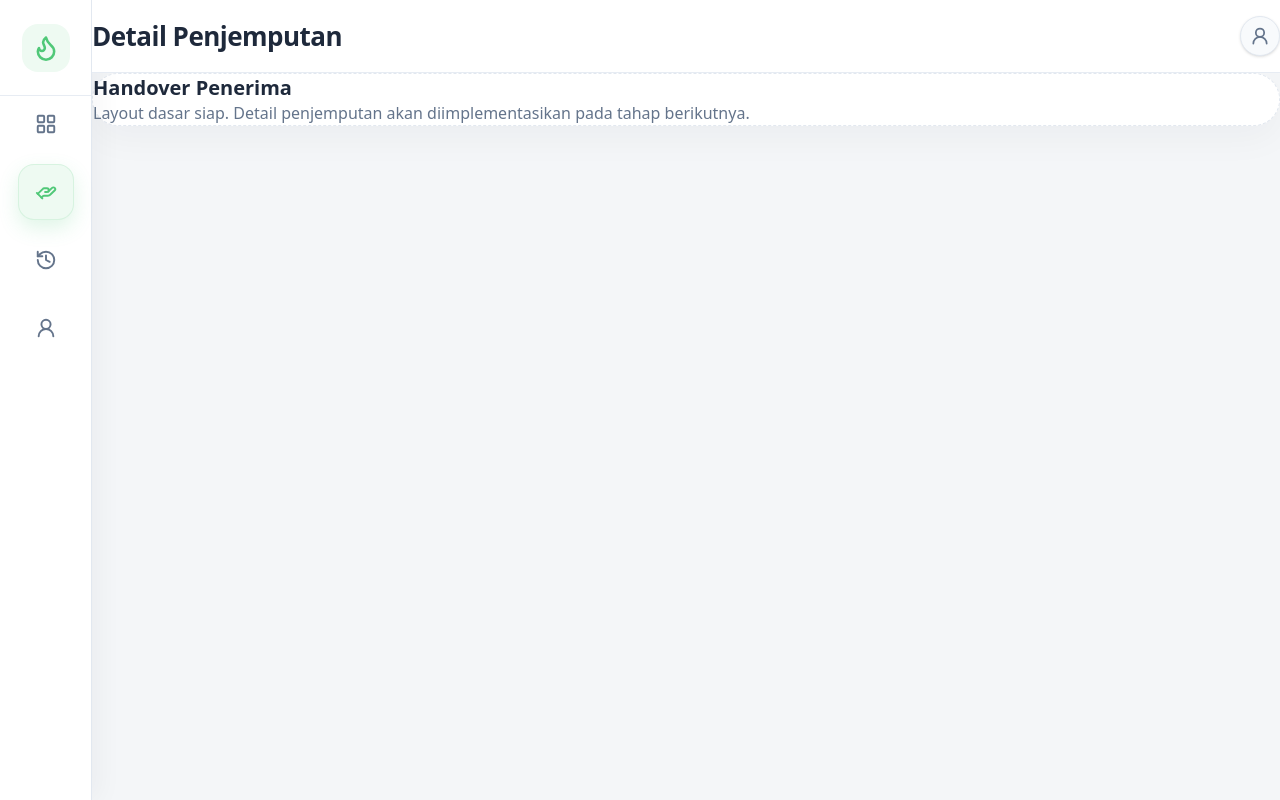
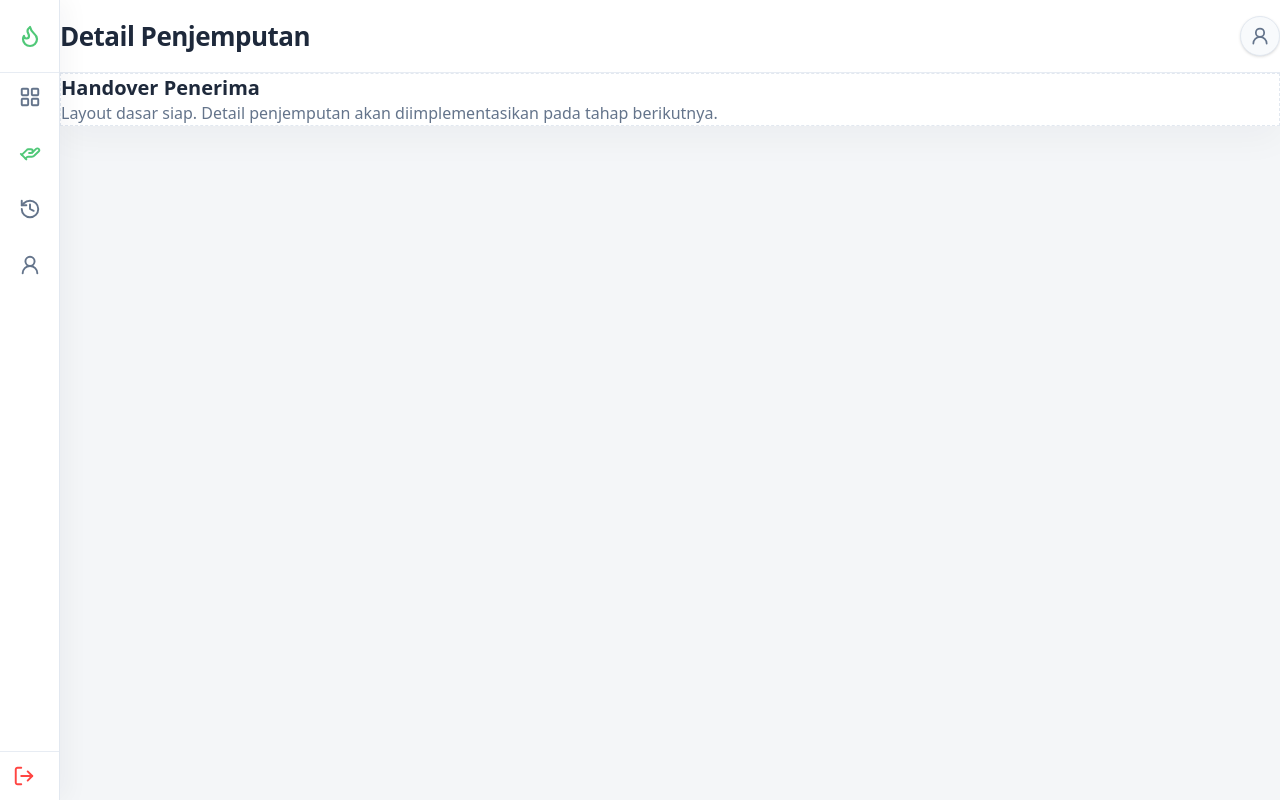
Before and after one commit to samuel-geraldo/Surplusin-FE, a React (Vite) app: page /recipient/handover in a window 1280 px wide. Built offline with nearby package versions, Linux system fonts and the light colour scheme.

Commit message:
Tes UI(jgn pull request/push ke main)

```diff
--- a/src/components/layout/recipient/RecipientSidebar.jsx
+++ b/src/components/layout/recipient/RecipientSidebar.jsx
@@ -1,23 +1,53 @@
-import { Flame } from 'lucide-react';
+import { useState } from 'react';
+import { Flame, LogOut } from 'lucide-react';
 import { NavLink } from 'react-router-dom';
 import { recipientNavigationItems } from './recipientNavigation';
 import { cn } from '@/lib/utils';
+import { APP_NAME } from '@/lib/constants';
 
 export function RecipientSidebar() {
+  const [isExpanded, setIsExpanded] = useState(false);
+
   return (
-    <aside className="sticky top-0 h-screen w-[84px] shrink-0 border-r border-border bg-surface shadow-[8px_0_24px_rgba(15,23,42,0.04)] sm:w-[92px]">
-      <div className="flex h-full flex-col">
-        <div className="flex h-24 items-center justify-center border-b border-border/80">
-          <div className="flex size-12 items-center justify-center rounded-2xl bg-primary-light text-primary">
-            <Flame className="size-7" strokeWidth={2.2} />
+    <aside
+      className={cn(
+        'sticky top-0 z-40 flex h-screen shrink-0 flex-col border-r border-border bg-surface font-[Manrope] shadow-[8px_0_24px_rgba(15,23,42,0.04)] transition-[width] duration-300 ease-in-out',
+        isExpanded ? 'w-[210px]' : 'w-[60px] sm:w-[60px]',
+      )}
+    >
+      {/* ── Logo / Toggle ── */}
+      <button
+        type="button"
+        onClick={() => setIsExpanded((prev) => !prev)}
+        className={cn(
+          "flex h-[73px] shrink-0 items-center border-b border-border/80 transition-all duration-300",
+          isExpanded ? "justify-center px-6" : "justify-center"
+        )}
+        aria-label={isExpanded ? 'Collapse sidebar' : 'Expand sidebar'}
+      >
+        <div className="flex shrink-0 items-center justify-center">
+          <div className="flex size-10 shrink-0 items-center justify-center text-primary transition-transform duration-200 hover:scale-105 active:scale-95">
+            <Flame className="size-6" strokeWidth={2.2} />
           </div>
+          <span
+            className={cn(
+              'whitespace-nowrap font-[Manrope] text-[22px] font-extrabold tracking-tight text-green-dark transition-all duration-300',
+              isExpanded
+                ? 'ml-3 w-auto translate-x-0 opacity-100'
+                : 'pointer-events-none ml-0 w-0 -translate-x-2 overflow-hidden opacity-0',
+            )}
+          >
+            {APP_NAME}
+          </span>
         </div>
+      </button>
 
-        <nav
-          aria-label="Recipient navigation"
-          className="flex flex-1 flex-col items-center px-3 py-5"
-        >
-          <div className="flex w-full flex-col items-center gap-3">
+      {/* ── Navigation ── */}
+      <nav
+        aria-label="Recipient navigation"
+        className="flex flex-1 flex-col px-4 py-5"
+      >
+        <div className="flex w-full flex-col gap-2">
           {recipientNavigationItems.map((item) => {
             const Icon = item.icon;
 
@@ -27,20 +57,63 @@ export function RecipientSidebar() {
                 to={item.to}
                 className={({ isActive }) =>
                   cn(
-                    'group flex h-12 w-12 items-center justify-center rounded-2xl border border-transparent text-text-muted transition-all duration-200 hover:-translate-y-0.5 hover:border-border hover:bg-background hover:text-text hover:shadow-sm focus-visible:outline-2 focus-visible:outline-offset-2 focus-visible:outline-primary sm:h-14 sm:w-14',
-                    isActive &&
-                      'border-primary/15 bg-primary-light text-primary shadow-[0_8px_20px_rgba(80,200,120,0.18)]',
+                    'group flex items-center rounded-xl text-text-muted transition-all duration-200 hover:text-primary focus-visible:outline-2 focus-visible:outline-offset-2 focus-visible:outline-primary',
+                    isExpanded
+                      ? 'h-12 w-full justify-start gap-4 px-4 translate-x-12'
+                      : 'mx-auto h-12 w-15 justify-center',
+                    isActive && 'text-primary',
                   )
                 }
                 aria-label={item.label}
-                title={item.shortLabel}
+                title={!isExpanded ? item.shortLabel : undefined}
               >
-                <Icon className="size-5 sm:size-[22px]" strokeWidth={2.1} />
+                <div className="flex w-6 shrink-0 items-center justify-center">
+                  <Icon
+                    className="size-5 shrink-0 sm:size-[22px]"
+                    strokeWidth={2.1}
+                  />
+                </div>
+                <span
+                  className={cn(
+                    'whitespace-nowrap font-[Manrope] text-[15px] font-semibold transition-all duration-300',
+                    isExpanded
+                      ? 'w-auto -translate-x-1 opacity-100'
+                      : 'pointer-events-none w-0 -translate-x-2 overflow-hidden opacity-0',
+                  )}
+                >
+                  {item.shortLabel}
+                </span>
               </NavLink>
             );
           })}
+        </div>
+      </nav>
+
+      {/* ── Logout ── */}
+      <div className="flex flex-col border-t border-border/80 px-4 py-4">
+        <button
+          type="button"
+          className={cn(
+            'flex items-center rounded-xl text-red-normal transition-all duration-200 hover:-translate-y-0.5 hover:text-red-dark active:translate-y-0',
+            isExpanded ? 'h-12 w-full justify-start gap-4 px-4' : 'mx-auto h-12 w-12 justify-center',
+          )}
+          aria-label="Keluar"
+          title={!isExpanded ? 'Keluar' : undefined}
+        >
+          <div className="flex w-6 shrink-0 items-center justify-center">
+            <LogOut className="size-5 shrink-0 sm:size-[22px]" strokeWidth={2.1} />
           </div>
-        </nav>
+          <span
+            className={cn(
+              'whitespace-nowrap font-[Manrope] text-[15px] font-semibold transition-all duration-300',
+              isExpanded
+                ? 'w-auto translate-x-0 opacity-100'
+                : 'pointer-events-none w-0 -translate-x-2 overflow-hidden opacity-0',
+            )}
+          >
+            Keluar
+          </span>
+        </button>
       </div>
     </aside>
   );
--- a/src/pages/recipient-dashboard/RecipientDashboardPage.jsx
+++ b/src/pages/recipient-dashboard/RecipientDashboardPage.jsx
@@ -1,6 +1,6 @@
 export default function RecipientDashboardPage() {
   return (
-    <section className="rounded-[28px] border border-dashed border-border bg-surface px-6 py-10 shadow-[0_12px_36px_rgba(15,23,42,0.04)]">
+    <section className="border border-dashed border-border bg-surface px-6 py-10 shadow-[0_12px_36px_rgba(15,23,42,0.04)]">
       <div className="space-y-1">
         <h2 className="text-h4 text-text">Dashboard Penerima</h2>
         <p className="text-body2 text-text-muted">
--- a/src/pages/recipient-dashboard/RecipientHandoverPage.jsx
+++ b/src/pages/recipient-dashboard/RecipientHandoverPage.jsx
@@ -1,6 +1,6 @@
 export default function RecipientHandoverPage() {
   return (
-    <section className="rounded-[28px] border border-dashed border-border bg-surface px-6 py-10 shadow-[0_12px_36px_rgba(15,23,42,0.04)]">
+    <section className="border border-dashed border-border bg-surface px-6 py-10 shadow-[0_12px_36px_rgba(15,23,42,0.04)]">
       <div className="space-y-1">
         <h2 className="text-h4 text-text">Handover Penerima</h2>
         <p className="text-body2 text-text-muted">
--- a/src/pages/recipient-dashboard/RecipientHistoryPage.jsx
+++ b/src/pages/recipient-dashboard/RecipientHistoryPage.jsx
@@ -1,6 +1,6 @@
 export default function RecipientHistoryPage() {
   return (
-    <section className="rounded-[28px] border border-dashed border-border bg-surface px-6 py-10 shadow-[0_12px_36px_rgba(15,23,42,0.04)]">
+    <section className="border border-dashed border-border bg-surface px-6 py-10 shadow-[0_12px_36px_rgba(15,23,42,0.04)]">
       <div className="space-y-1">
         <h2 className="text-h4 text-text">History Penerima</h2>
         <p className="text-body2 text-text-muted">
--- a/src/pages/recipient-dashboard/RecipientProfilePage.jsx
+++ b/src/pages/recipient-dashboard/RecipientProfilePage.jsx
@@ -1,6 +1,6 @@
 export default function RecipientProfilePage() {
   return (
-    <section className="rounded-[28px] border border-dashed border-border bg-surface px-6 py-10 shadow-[0_12px_36px_rgba(15,23,42,0.04)]">
+    <section className="border border-dashed border-border bg-surface px-6 py-10 shadow-[0_12px_36px_rgba(15,23,42,0.04)]">
       <div className="space-y-1">
         <h2 className="text-h4 text-text">Profil Penerima</h2>
         <p className="text-body2 text-text-muted">
```
